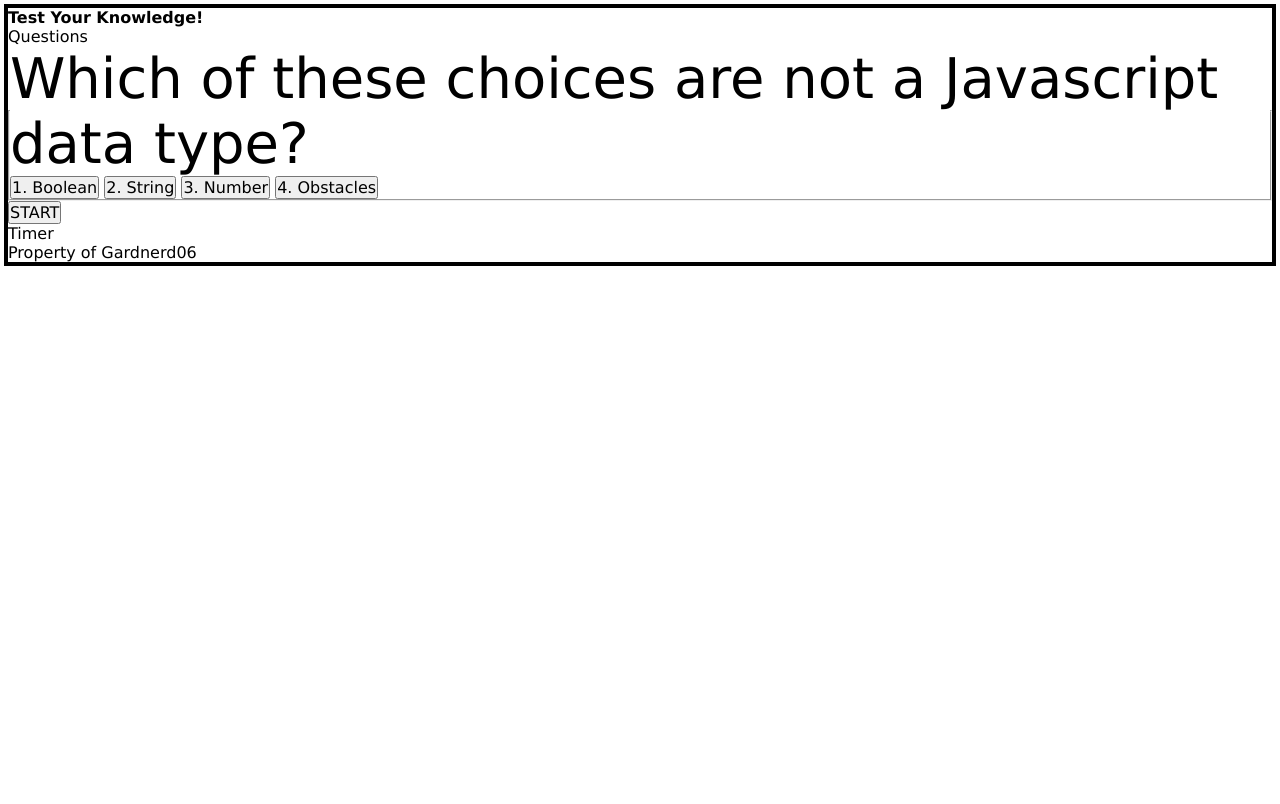
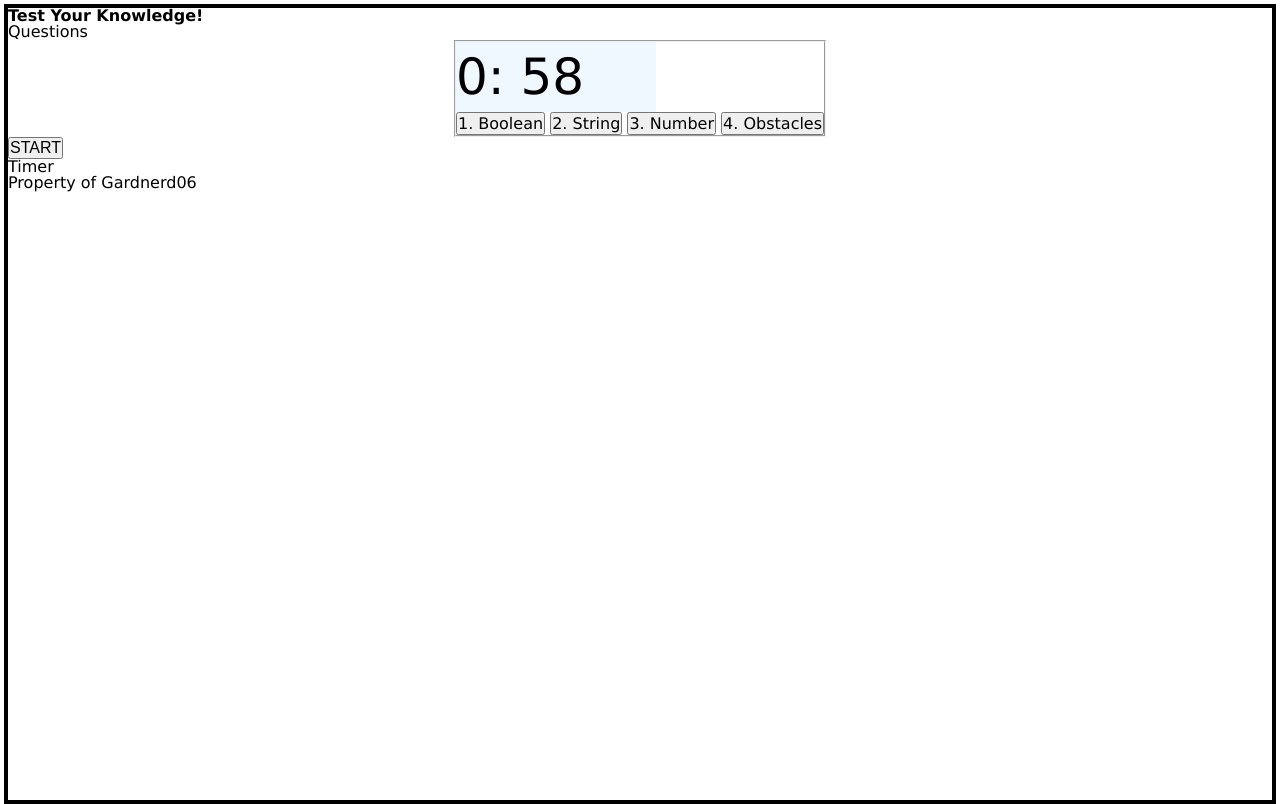
Before and after one commit to gardnerd06/dan_bootcamp_code_quiz, a plain HTML site: page index.html in a window 1280 px wide. Both pictures are taken after a click on the button "START". Drawn offline with nearby package versions, Linux system fonts and the light colour scheme.

Commit message:
added jquery and html to doc

```diff
--- /dev/null
+++ b/Assets/reset.css
@@ -0,0 +1,41 @@
+* {
+  margin: 0;
+  padding: 0;
+  box-sizing: border-box;
+}
+/* reset styling page for optimizing view on multiple browsers */
+html {
+  height: 100%;
+}
+
+body {
+  min-height: 100%;
+  line-height: 1;
+  font-family: sans-serif;
+}
+
+h1,
+h2,
+h3,
+h4,
+h5,
+h6 {
+  font-size: 100%;
+}
+
+input,
+select,
+option,
+optgroup,
+textarea,
+button,
+pre,
+code {
+  font-size: 100%;
+  font-family: inherit;
+}
+
+ol,
+ul {
+  list-style: none;
+}
--- a/Assets/script.js
+++ b/Assets/script.js
@@ -8,10 +8,35 @@
 // THEN the game is over
 // WHEN the game is over
 // THEN I can save my initials and my score
-var myscore = "";
-const quesArray = [];
-const answerKey = [];
+const questarray = [
+  "Which of these choices are not a Javascript data type?",
+  "What year was Javascript launched",
+  "Who is the father of JavaScript?",
+  "What was the original name of Netscape's JavaScript engine?",
+];
 
-function startquiz() {}
+$("#questions").hide();
 
-function questiongenerater() {}
+$(document).ready(function () {
+  $("#start").click(function () {
+    $("#questions").toggle();
+    timerCountdown();
+    setInterval(timerCountdown, 1000);
+  });
+});
+
+const startingminutes = 1;
+let time = startingminutes * 60;
+
+const countdownEl = document.getElementById("countdown");
+console.log(countdownEl);
+
+function timerCountdown() {
+  const minutes = Math.floor(time / 60);
+  let seconds = time % 60;
+
+  seconds = seconds < 1 ? "0" + seconds : seconds;
+
+  countdownEl.innerHTML = `${minutes}: ${seconds}`;
+  time--;
+}
--- a/Assets/style.css
+++ b/Assets/style.css
@@ -24,3 +24,13 @@ form {
 legend {
   font-size: 3.5em;
 }
+p {
+  background-color: aliceblue;
+  display: inline-flex;
+  align-items: center;
+  justify-content: flex-start;
+  font-size: 50px;
+  height: 70px;
+  width: 200px;
+  margin: 0px;
+}
--- a/index.html
+++ b/index.html
@@ -4,6 +4,7 @@
     <meta charset="UTF-8" />
     <meta http-equiv="X-UA-Compatible" content="IE=edge" />
     <meta name="viewport" content="width=device-width, initial-scale=1.0" />
+    <link rel="stylesheet" href="./Assets/reset.css" />
     <link rel="stylesheet" href="./Assets/style.css" />
     <title>Code Quiz</title>
   </head>
@@ -11,11 +12,10 @@
     <header>
       <h1>Test Your Knowledge!</h1>
       <main>Questions</main>
-      <form>
+      <form id="questions">
         <fieldset>
-          <legend>
-            Which of these choices are not a Javascript data type?
-          </legend>
+          <legend></legend>
+          <p id="countdown">01:00</p>
           <div>
             <button type="submit" id="choice1">1. Boolean</button>
             <button type="submit" id="choice2">2. String</button>
@@ -26,9 +26,15 @@
       </form>
     </header>
 
-    <button>START</button>
+    <button id="start">START</button>
     <div>Timer</div>
     <footer>Property of Gardnerd06</footer>
+
+    <script
+      src="https://code.jquery.com/jquery-3.6.2.min.js"
+      integrity="sha256-2krYZKh//PcchRtd+H+VyyQoZ/e3EcrkxhM8ycwASPA="
+      crossorigin="anonymous"
+    ></script>
     <script src="./Assets/script.js"></script>
   </body>
 </html>
```
